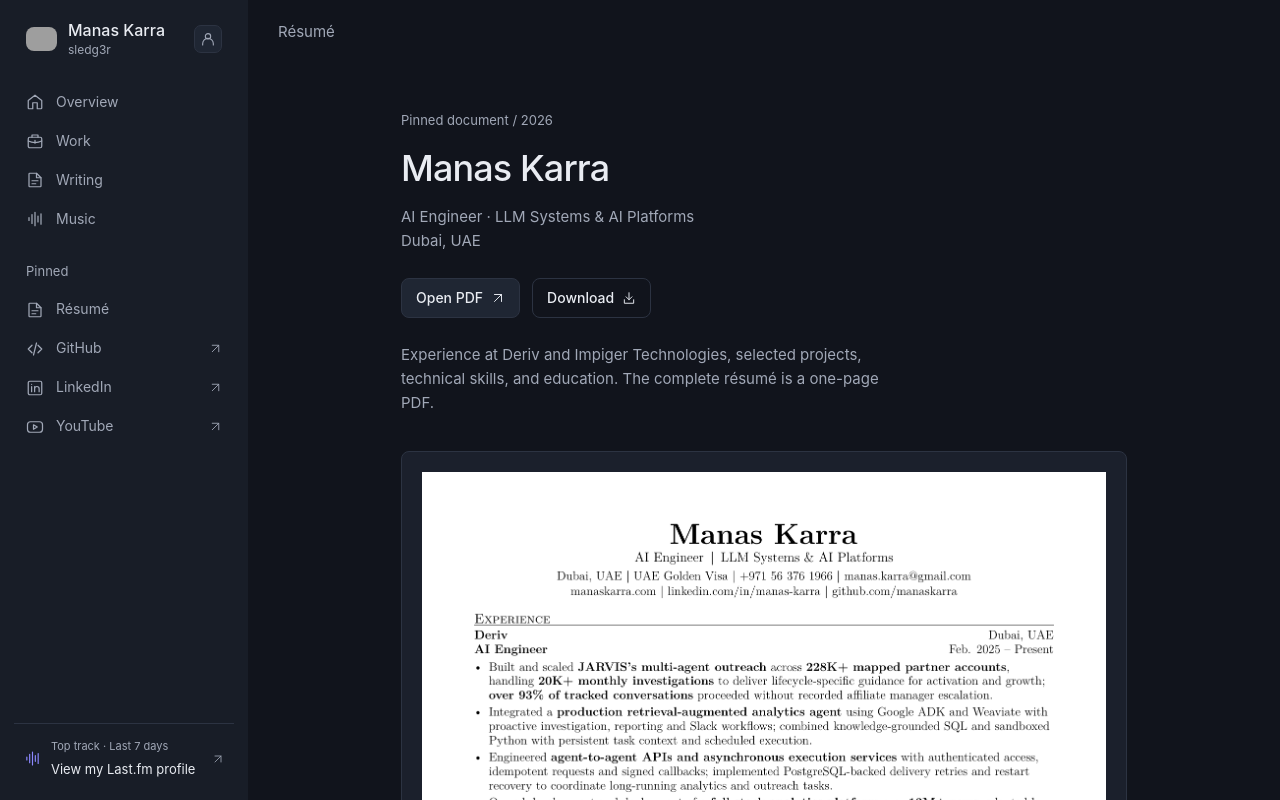
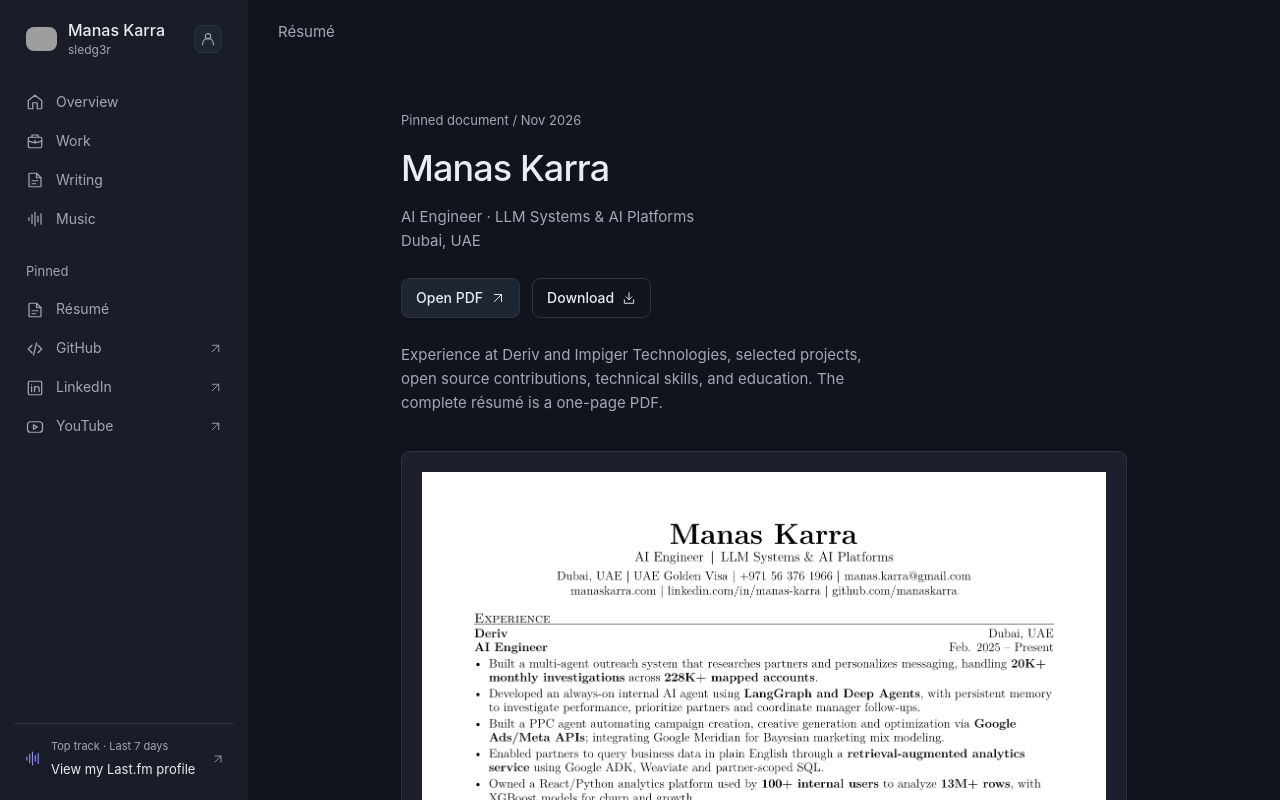
Before and after one commit to manaskarra/manaskarra-com, a Next.js app: page /resume in a window 1280 px wide. Shown: the top 800 px of the page. Built offline with nearby package versions, Linux system fonts and the light colour scheme; no server answers; grey boxes are pictures that could not be loaded.

Commit message:
Update resume to November 2026
Refresh the PDF, desktop preview, and mobile summary with the November resume.

```diff
--- a/app/resume/page.tsx
+++ b/app/resume/page.tsx
@@ -10,11 +10,11 @@ export const metadata: Metadata = {
 
 export default function ResumePage() {
   return <div className="resume-page">
-    <span className="ws-eyebrow">Pinned document / 2026</span>
+    <span className="ws-eyebrow">Pinned document / Nov 2026</span>
     <h1>Manas Karra</h1>
     <p>AI Engineer · LLM Systems &amp; AI Platforms<br />Dubai, UAE</p>
-    <div className="resume-page-actions"><a className="ws-button ws-button-primary" href="/resume.pdf" target="_blank" rel="noopener noreferrer">Open PDF <WorkspaceIcon name="arrow" /></a><a className="ws-button" href="/resume.pdf" download="Manas-Karra-Resume-2026.pdf">Download <WorkspaceIcon name="download" /></a></div>
-    <p>Experience at Deriv and Impiger Technologies, selected projects, technical skills, and education. The complete résumé is a one-page PDF.</p>
+    <div className="resume-page-actions"><a className="ws-button ws-button-primary" href="/resume.pdf" target="_blank" rel="noopener noreferrer">Open PDF <WorkspaceIcon name="arrow" /></a><a className="ws-button" href="/resume.pdf" download="Manas-Karra-Resume-Nov-2026.pdf">Download <WorkspaceIcon name="download" /></a></div>
+    <p>Experience at Deriv and Impiger Technologies, selected projects, open source contributions, technical skills, and education. The complete résumé is a one-page PDF.</p>
     <ResumeEmbed />
   </div>;
 }
--- a/components/ResumeDialog.tsx
+++ b/components/ResumeDialog.tsx
@@ -26,18 +26,18 @@ export function ResumeProvider({ children }: { children: ReactNode }) {
     <dialog ref={dialog} className="resume-dialog" aria-labelledby="resume-title" onClose={() => setOpen(false)} onClick={event => { if (event.target === event.currentTarget) dialog.current?.close(); }}>
       <div className="resume-dialog-inner">
         <header className="resume-toolbar">
-          <div><span className="ws-eyebrow">Pinned document</span><h2 id="resume-title">Résumé <span className="ws-muted">/ 2026</span></h2></div>
+          <div><span className="ws-eyebrow">Pinned document</span><h2 id="resume-title">Résumé <span className="ws-muted">/ Nov 2026</span></h2></div>
           <button className="ws-icon-button" type="button" aria-label="Close résumé" onClick={() => dialog.current?.close()} autoFocus><WorkspaceIcon name="close" /></button>
         </header>
         <div className="resume-actions">
           <span className="ws-mono ws-muted">Manas Karra · AI Engineer</span>
           <a href="/resume.pdf" target="_blank" rel="noopener noreferrer">Open PDF <WorkspaceIcon name="arrow" /></a>
-          <a href="/resume.pdf" download="Manas-Karra-Resume-2026.pdf">Download <WorkspaceIcon name="download" /></a>
+          <a href="/resume.pdf" download="Manas-Karra-Resume-Nov-2026.pdf">Download <WorkspaceIcon name="download" /></a>
         </div>
         <div className="resume-mobile-summary">
           <h3>LLM systems &amp; AI platforms</h3>
           <p>AI Engineer at Deriv, based in Dubai.</p>
-          <dl><div><dt>Selected projects</dt><dd>verd · RagaXonic</dd></div><div><dt>Education</dt><dd>B.E. Computer Science<br />BITS Pilani, 2025</dd></div></dl>
+          <dl><div><dt>Selected projects</dt><dd>verd · magenta-wsp</dd></div><div><dt>Education</dt><dd>B.E. Computer Science<br />BITS Pilani, 2025</dd></div></dl>
           <p className="ws-muted">Open the one-page PDF for the complete résumé.</p>
         </div>
         {open && <div className="resume-frame"><Image src="/resume-preview.png" alt="Preview of Manas Karra’s one-page résumé. Use Open PDF or Download for the original, selectable document." width={1391} height={1800} unoptimized /></div>}
```
Also changed, not shown: public/resume-preview.png, 1 other file (tests, documents, lock files or other folders).
